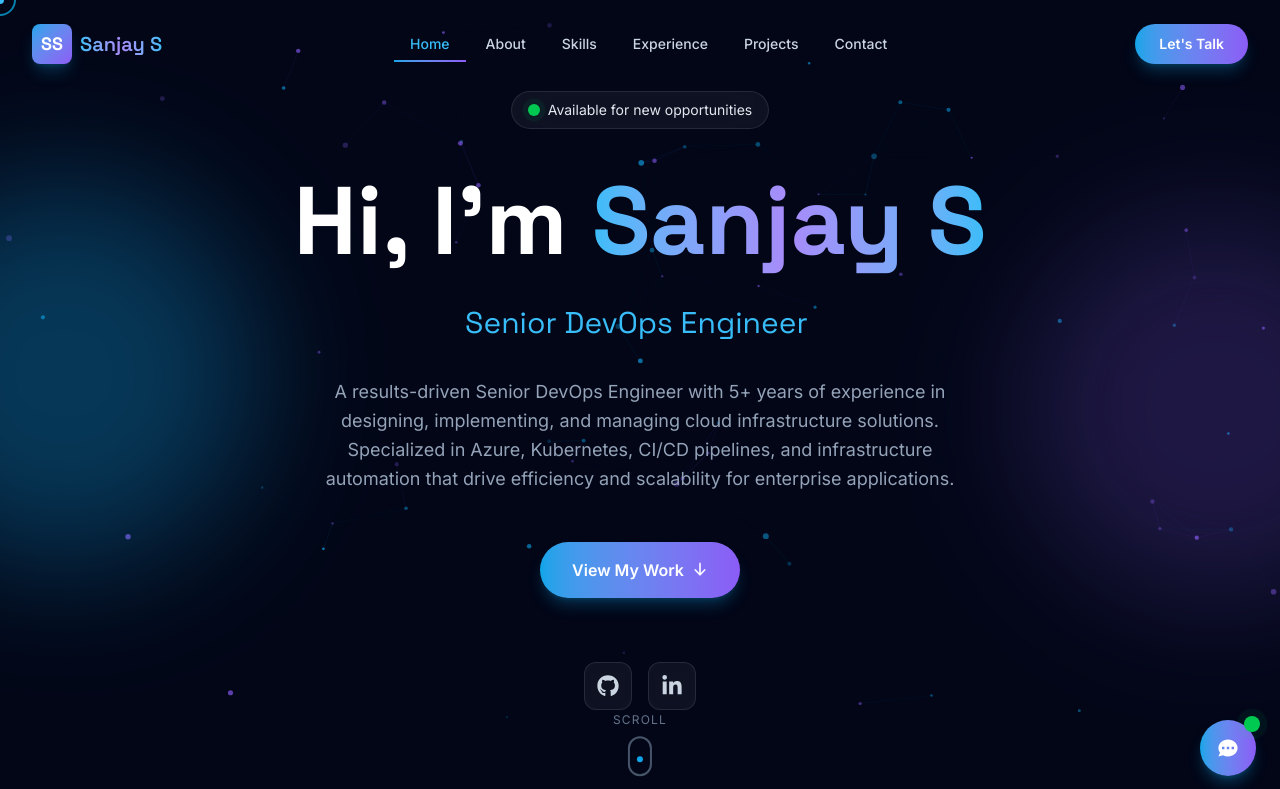
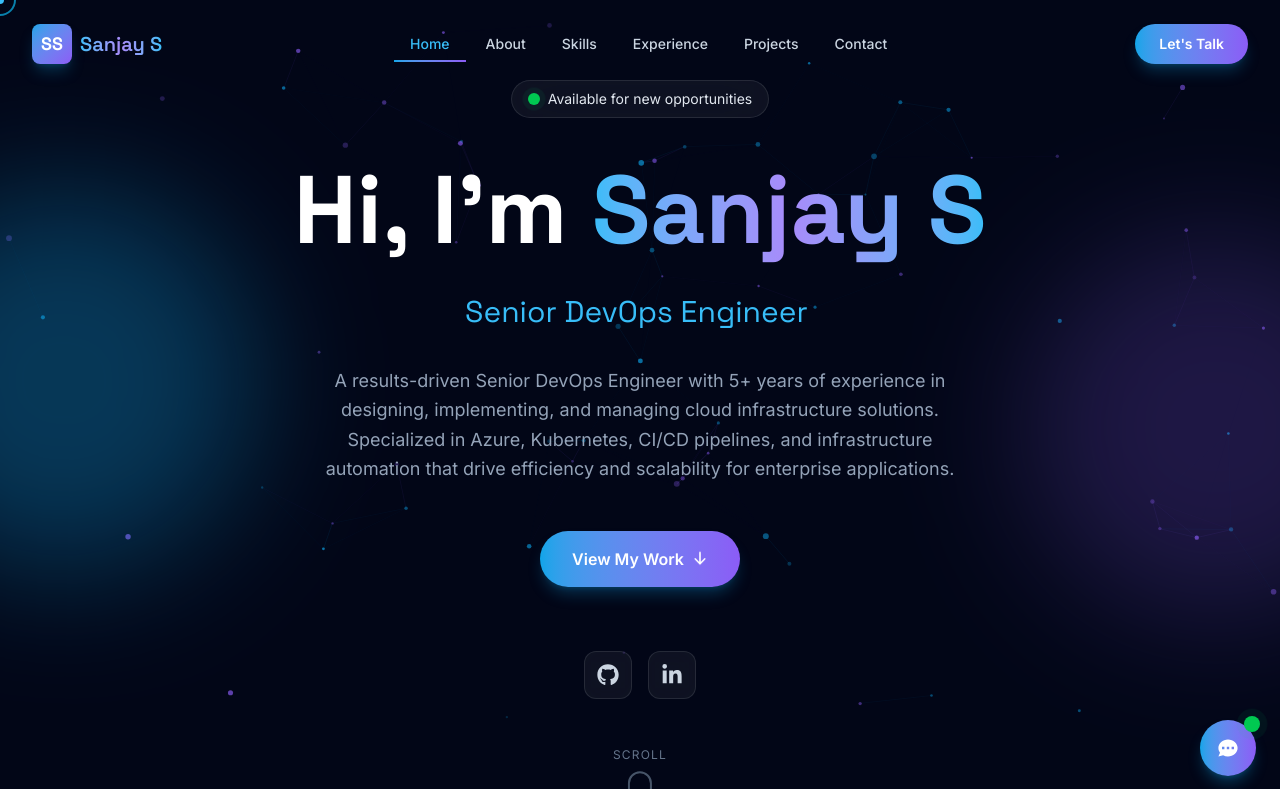
Before and after one commit to SanjaySundarMurthy/Sanjay-portfolio, a React (Vite) app: page / in a window 1280 px wide. Shown: the top 789 px of the page. Built offline with nearby package versions, Linux system fonts and the light colour scheme.

Commit message:
fix: Hero section spacing for badge and scroll indicator

```diff
--- a/src/components/Hero.jsx
+++ b/src/components/Hero.jsx
@@ -35,7 +35,7 @@ const Hero = ({ setCursorVariant }) => {
   return (
     <section
       id="home"
-      className="relative min-h-screen flex items-center justify-center overflow-hidden"
+      className="relative min-h-screen flex items-center justify-center overflow-hidden pt-20 pb-16"
     >
       {/* Background Elements */}
       <div className="absolute inset-0 overflow-hidden pointer-events-none">
@@ -161,7 +161,7 @@ const Hero = ({ setCursorVariant }) => {
         </motion.div>
 
         {/* Social Links */}
-        <motion.div variants={itemVariants} className="flex items-center justify-center gap-4">
+        <motion.div variants={itemVariants} className="flex items-center justify-center gap-4 mb-16">
           {socialLinks.map((social, index) => (
             <motion.a
               key={social.label}
@@ -188,7 +188,7 @@ const Hero = ({ setCursorVariant }) => {
         initial={{ opacity: 0 }}
         animate={{ opacity: 1 }}
         transition={{ delay: 2 }}
-        className="absolute bottom-8 left-1/2 -translate-x-1/2"
+        className="absolute bottom-6 left-1/2 -translate-x-1/2 z-20"
       >
         <motion.div
           animate={{ y: [0, 10, 0] }}
```
